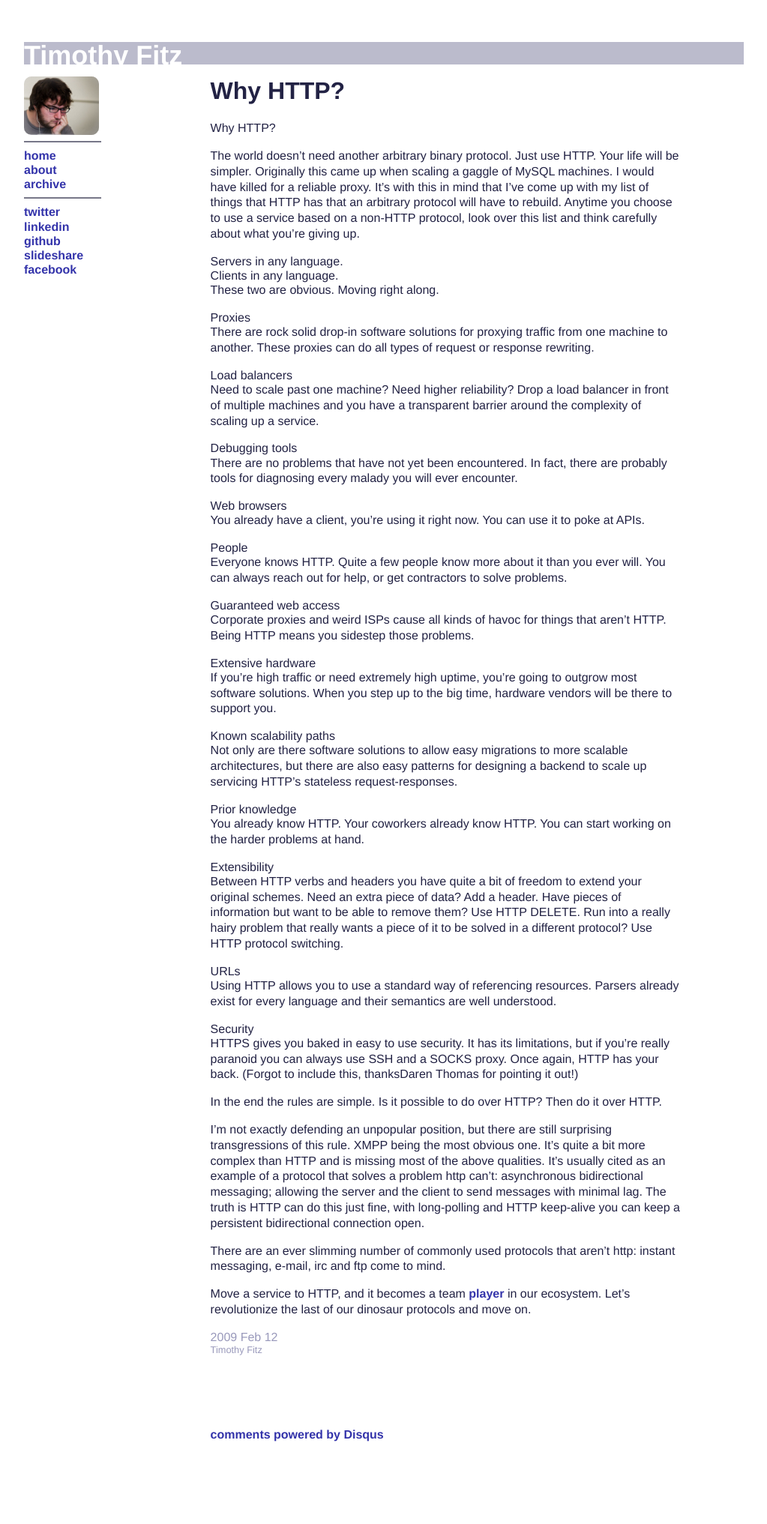
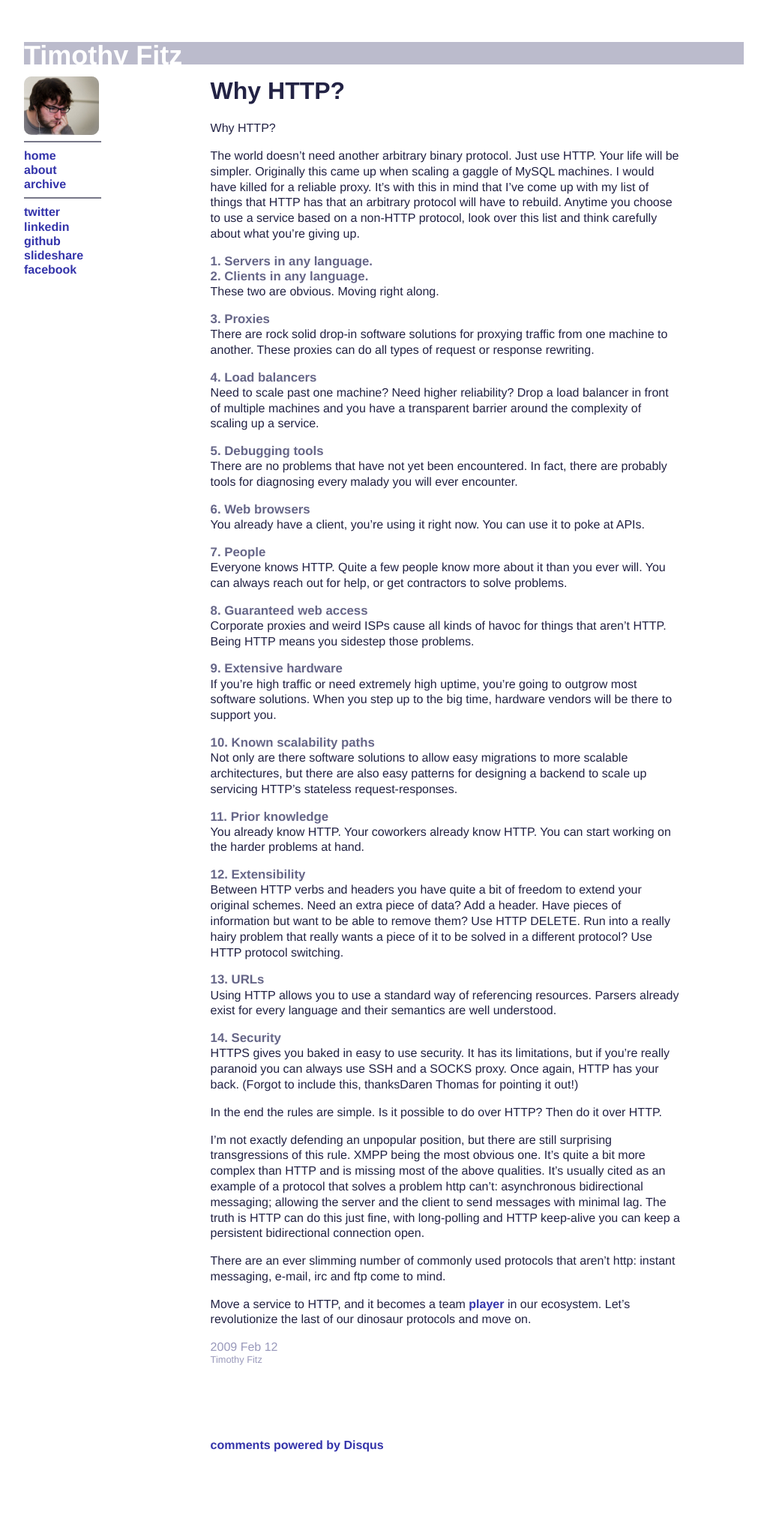
Before and after one commit to TimothyFitz/timothyfitz.github.com, a Jekyll site: the page built from _posts/2009-02-12-why-http.md, in a window 1280 px wide. Shown: the whole page at 75% size, without its empty margins (128-1151 px from the left). Built offline with Jekyll 4.4.1, drawn with Linux system fonts in a browser that asks for light colours; nearby versions of some CDN libraries; comment, search, counter and statistics services are not loaded.

```diff
--- a/_posts/2009-02-12-why-http.md
+++ b/_posts/2009-02-12-why-http.md
@@ -13,56 +13,56 @@ Why HTTP?
 
 The world doesn't need another arbitrary binary protocol. Just use HTTP. Your life will be simpler. Originally this came up when scaling a gaggle of MySQL machines. I would have killed for a reliable proxy. It's with this in mind that I've come up with my list of things that HTTP has that an arbitrary protocol will have to rebuild. Anytime you choose to use a service based on a non-HTTP protocol, look over this list and think carefully about what you're giving up.
 
-1. Servers in any language.
-2. Clients in any language.
+### 1. Servers in any language.
+### 2. Clients in any language.
 
 These two are obvious. Moving right along.
 
-3. Proxies
+### 3. Proxies
 
 There are rock solid drop-in software solutions for proxying traffic from one machine to another. These proxies can do all types of request or response rewriting.
 
-4. Load balancers
+### 4. Load balancers
 
 Need to scale past one machine? Need higher reliability? Drop a load balancer in front of multiple machines and you have a transparent barrier around the complexity of scaling up a service.
 
-5. Debugging tools
+### 5. Debugging tools
 
 There are no problems that have not yet been encountered. In fact, there are probably tools for diagnosing every malady you will ever encounter.
 
-6. Web browsers
+### 6. Web browsers
 
 You already have a client, you're using it right now. You can use it to poke at APIs.
 
-7. People
+### 7. People
 
 Everyone knows HTTP. Quite a few people know more about it than you ever will. You can always reach out for help, or get contractors to solve problems.
 
-8. Guaranteed web access
+### 8. Guaranteed web access
 
 Corporate proxies and weird ISPs cause all kinds of havoc for things that aren't HTTP. Being HTTP means you sidestep those problems.
 
-9. Extensive hardware
+### 9. Extensive hardware
 
 If you're high traffic or need extremely high uptime, you're going to outgrow most software solutions. When you step up to the big time, hardware vendors will be there to support you.
 
-10. Known scalability paths
+### 10. Known scalability paths
 
 Not only are there software solutions to allow easy migrations to more scalable architectures, but there are also easy patterns for designing a backend to scale up servicing HTTP's stateless request-responses.
 
-11. Prior knowledge
+### 11. Prior knowledge
 
 You already know HTTP. Your coworkers already know HTTP. You can start working on the harder problems at hand.
 
-12. Extensibility
+### 12. Extensibility
 
 Between HTTP verbs and headers you have quite a bit of freedom to extend your original schemes. Need an extra piece of data? Add a header. Have pieces of information but want to be able to remove them? Use HTTP DELETE. Run into a really hairy problem that really wants a piece of it to be solved in a different protocol? Use HTTP protocol switching.
 
-13. URLs
+### 13. URLs
 
 Using HTTP allows you to use a standard way of referencing resources. Parsers already exist for every language and their semantics are well understood.
 
-14. Security
+### 14. Security
 
 HTTPS gives you baked in easy to use security. It has its limitations, but if you're really paranoid you can always use SSH and a SOCKS proxy. Once again, HTTP has your back. (Forgot to include this, thanksDaren Thomas for pointing it out!)
 
--- a/css/styles.css
+++ b/css/styles.css
@@ -73,6 +73,12 @@ h1 {
 
 h2 {
   font-size: 24px;
+  font-weight: bold;
+}
+
+h3 {
+  font-size: 1.05em;
+  color: #668;
   font-weight: bold;
 }
 
```
Also changed, not shown: _posts/2009-02-08-continuous-deployment.md (+19 -19 lines), 1 other file.
